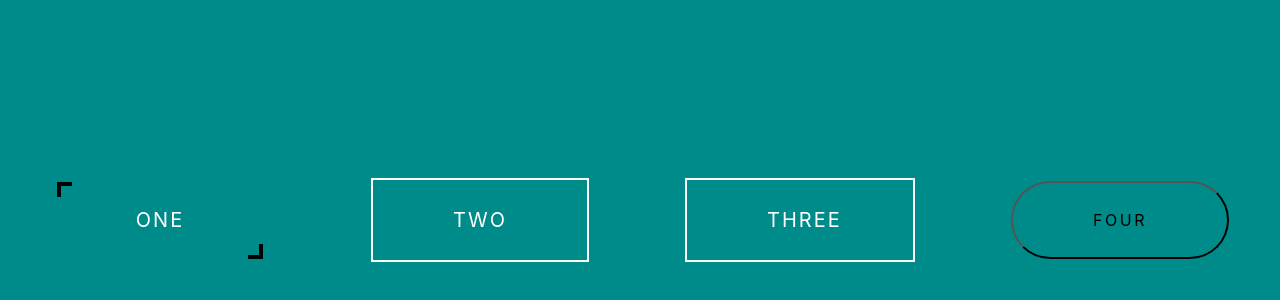
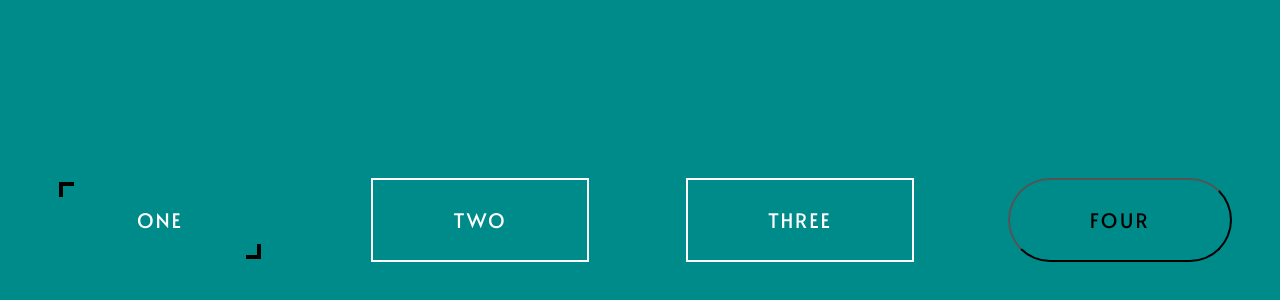
Before and after one commit to mzazakeith/buttonanimations, a plain HTML site: page index.html in a window 1280 px wide. Shown: the part 180-480 px from the top of the page. Drawn offline with nearby package versions, Linux system fonts and the light colour scheme.

Commit message:
Google fonts added

```diff
--- a/index.html
+++ b/index.html
@@ -5,6 +5,7 @@
     <title>Button Animations</title>
     <link rel="stylesheet" href="https://stackpath.bootstrapcdn.com/bootstrap/4.5.2/css/bootstrap.min.css">
     <link rel="stylesheet" href="styles/index.css">
+    <link href="https://fonts.googleapis.com/css2?family=Alata&display=swap" rel="stylesheet">
 
 </head>
 <script src="https://stackpath.bootstrapcdn.com/bootstrap/4.5.2/js/bootstrap.min.js"></script>
--- a/styles/index.css
+++ b/styles/index.css
@@ -22,6 +22,7 @@ body{
     border-top-right-radius: 5px;
     border-bottom-left-radius: 5px;
     transition: all 0.8s;
+    font-family: 'Alata', sans-serif;
 }
 .cbtn1:after, .cbtn1:before {
     content: " ";
@@ -67,6 +68,7 @@ body{
     -webkit-transition: all 0.4s;
       -moz-transition: all 0.4s;
       transition: all 0.4s;
+    font-family: 'Alata', sans-serif;
 }
 
 .cbtn2:hover{
@@ -93,6 +95,7 @@ body{
     -webkit-transition: all 0.4s;
       -moz-transition: all 0.4s;
       transition: all 0.4s;
+    font-family: 'Alata', sans-serif;
 }
 
 .cbtn3:hover{
@@ -125,12 +128,13 @@ body{
     border-radius: 160px;
     color: black;
     text-transform: uppercase;
-    font-size: 16px;
+    font-size: 20px;
     letter-spacing: 2.5px;
     transition: all 0.5s;
     position: relative;
     overflow: hidden;
     z-index: 1;
+    font-family: 'Alata', sans-serif;
 }
 
 .cbtn4::after{
```
